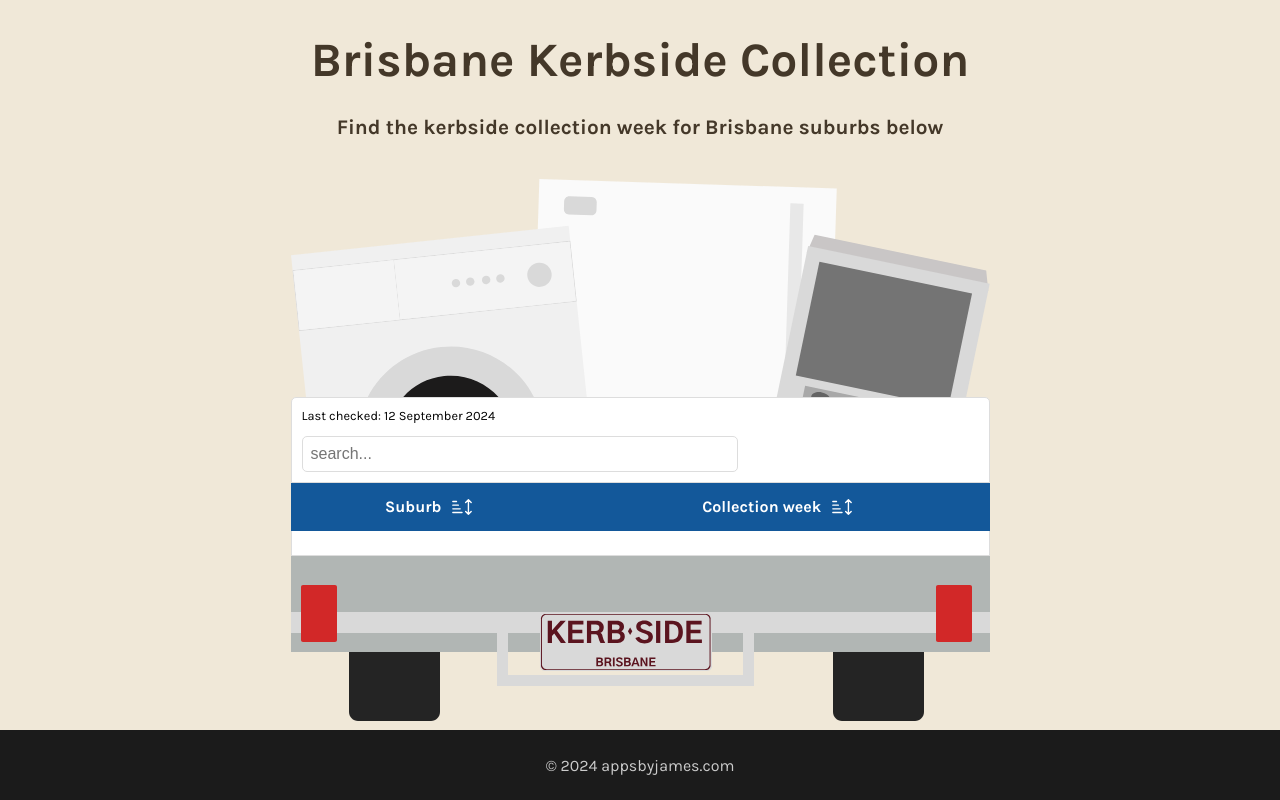
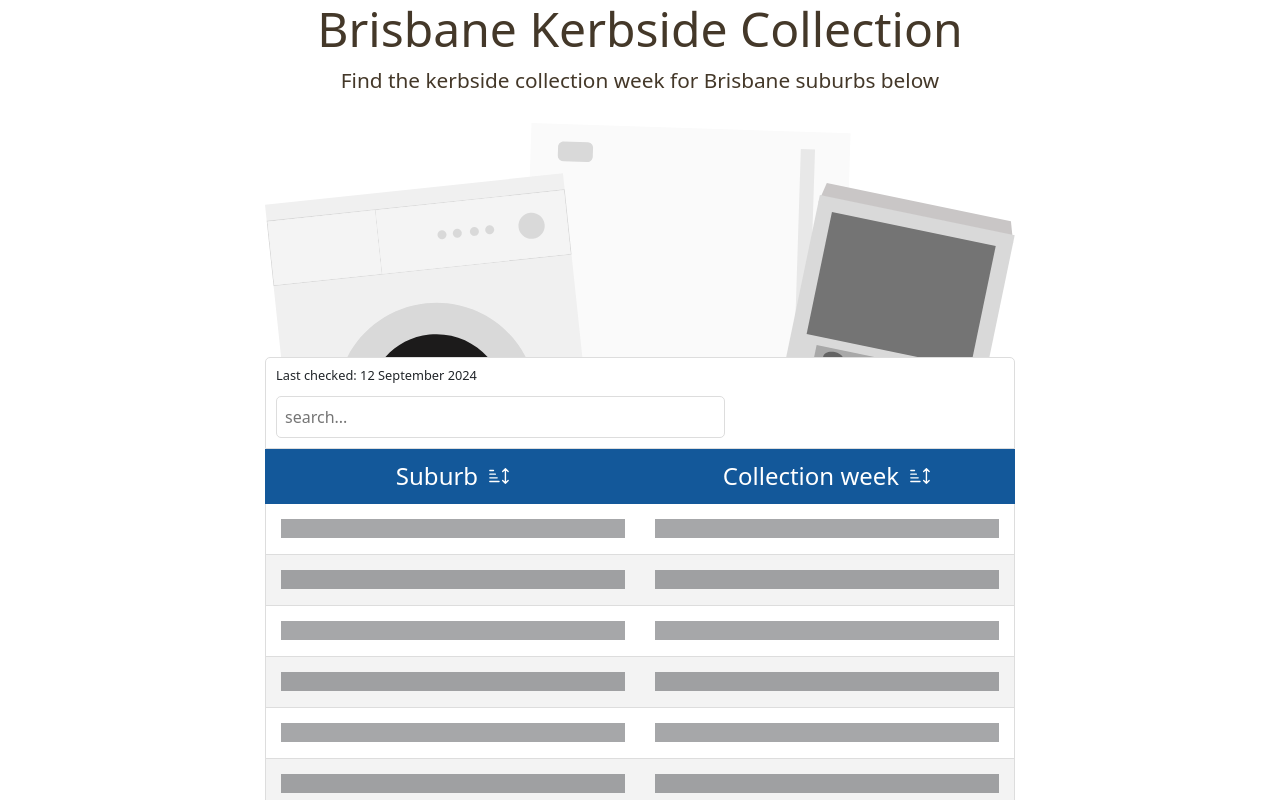
Before and after one commit to AntHills/bcc-kerbside2, a React (Vite) app: page / in a window 1280 px wide. Shown: the top 800 px of the page. Built offline with nearby package versions, Linux system fonts and the light colour scheme; no server answers.

Commit message:
added placeholder render when loading data to improve SEO

```diff
--- a/package.json
+++ b/package.json
@@ -11,6 +11,7 @@
     "preview": "vite preview"
   },
   "dependencies": {
+    "bootstrap": "^5.3.7",
     "dayjs": "^1.11.13",
     "react": "^18.3.1",
     "react-dom": "^18.3.1"
--- a/src/App.jsx
+++ b/src/App.jsx
@@ -11,6 +11,7 @@
       date_of_collection: "",
     },
   ]);
+  const [loading, setLoading] = useState(true);
 
   useEffect(() => {
     const fetchAllData = async () => {
@@ -30,6 +31,7 @@
             offset += limit;
           } else {
             keepFetching = false;
+            setLoading(false);
           }
         }
 
@@ -49,6 +51,7 @@
         <Table
           suburbs={kerbsideData}
           lastUpdated={dayjs(kerbsideData[0].updated).format("DD MMMM YYYY")}
+          loading={loading}
         />
       </div>
       <Footer />
--- a/src/components/Table.jsx
+++ b/src/components/Table.jsx
@@ -12,6 +12,8 @@
     sortAsc: true,
   });
   const currentDate = dayjs();
+  const isLoading = props.loading;
+  console.log("isLoading:", isLoading);
 
   function handleSearch(event) {
     const { value } = event.target;
@@ -31,6 +33,26 @@
   const isDateElapsed = (dateString) => {
     const date = dayjs(dateString);
     return currentDate.diff(date, "day") >= 7;
+  };
+
+  const renderPlaceholderRows = () => {
+    const placeholderRows = Array.from({ length: 10 }).map((_, idx) => (
+      <tr key={`placeholder-${idx}`}>
+        <td className="left placeholder-glow">
+          <div
+            className="placeholder"
+            style={{ width: "100%", height: "1.2rem", display: "block" }}
+          ></div>
+        </td>
+        <td className="right placeholder-glow">
+          <div
+            className="placeholder"
+            style={{ width: "100%", height: "1.2rem", display: "block" }}
+          ></div>
+        </td>
+      </tr>
+    ));
+    return placeholderRows;
   };
 
   //Sort table based on sort state
@@ -77,7 +99,7 @@
     }
 
     if (k.suburb.toLowerCase().includes(search.toLowerCase())) {
-      return <TableRow key={k.surburb} suburb={k.suburb} date={formattedDate} />;
+      return <TableRow key={k.suburb} suburb={k.suburb} date={formattedDate} />;
     } else {
       return;
     }
@@ -117,7 +139,7 @@
             </th>
           </tr>
         </thead>
-        <tbody>{tableRows}</tbody>
+        <tbody>{isLoading ? renderPlaceholderRows() : tableRows}</tbody>
       </table>
       <img
         src={trailerSVG}
--- a/src/index.css
+++ b/src/index.css
@@ -72,6 +72,7 @@
 .suburb-table {
   border-collapse: collapse;
   width: 100%;
+  table-layout: fixed;
 }
 
 .suburb-table thead tr {
@@ -99,6 +100,7 @@
   border-left: 1px solid #dddddd;
   font-size: 1.1rem;
   background-color: white;
+  height: 51px;
 }
 
 .suburb-table tbody tr:nth-of-type(even) {
--- a/src/main.jsx
+++ b/src/main.jsx
@@ -2,5 +2,6 @@
 import { createRoot } from "react-dom/client";
 import App from "./App.jsx";
 import "./index.css";
+import 'bootstrap/dist/css/bootstrap.min.css';
 
 createRoot(document.getElementById("root")).render(<App />);
```
Also changed, not shown: 1 other file (tests, documents, lock files or other folders).
